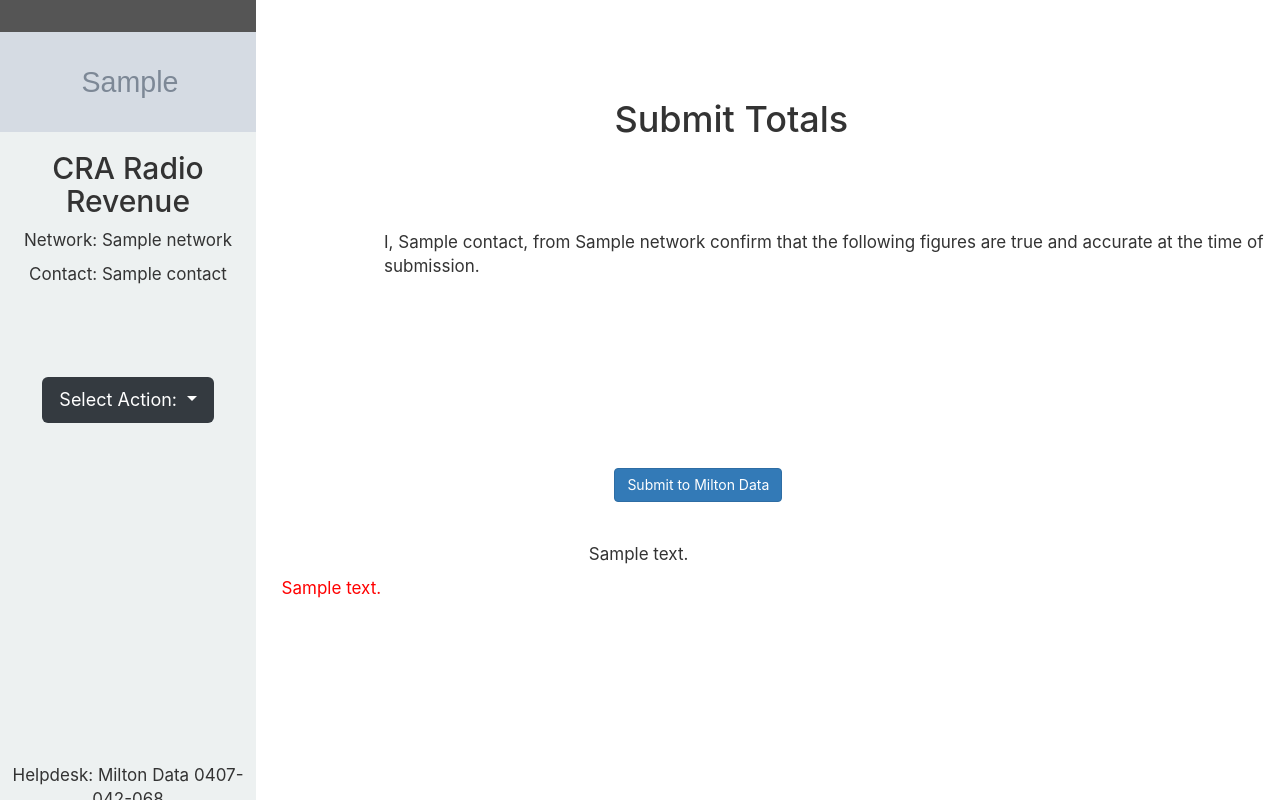
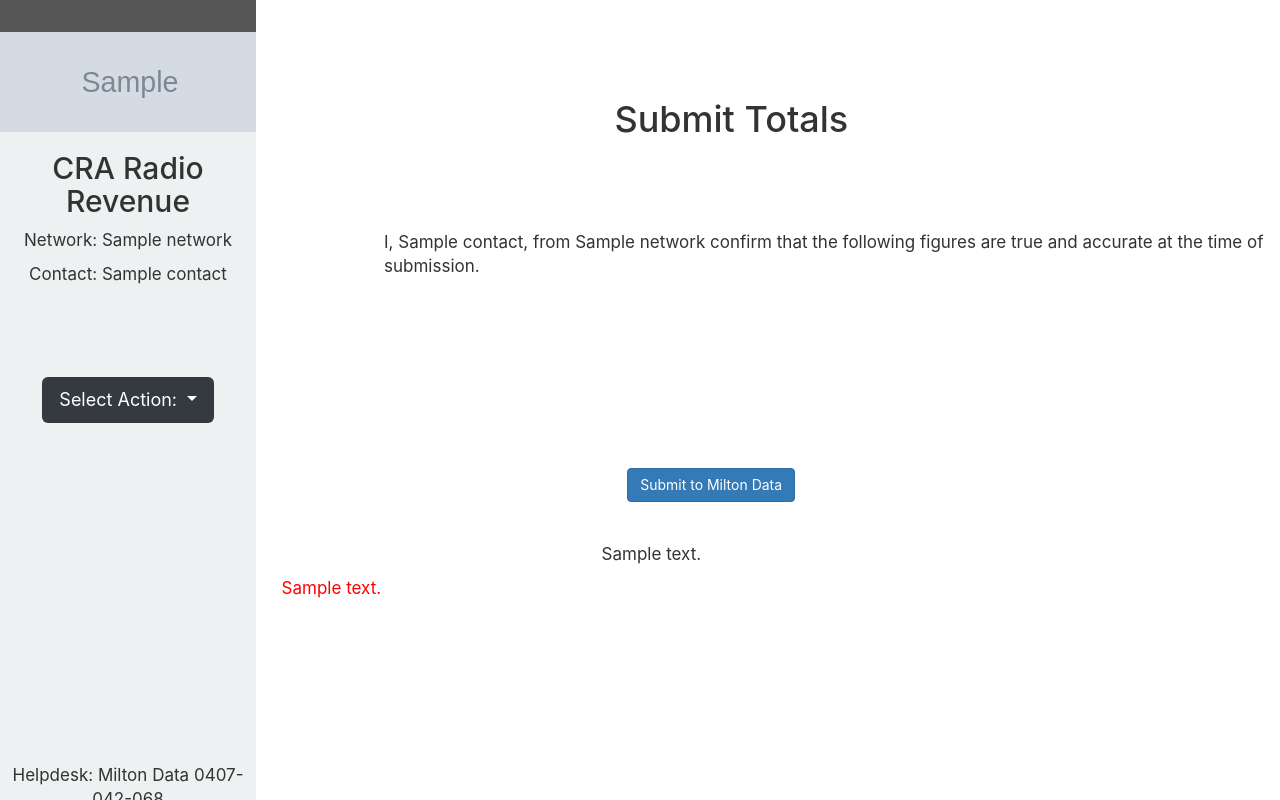
Before and after one commit to anubhavjetley2424/AWS_Deploy, a Flask app: template templates/submit.html in a window 1280 px wide. Run offline with Flask 2, Linux system fonts and the light colour scheme; the template is opened without the code that fills it: most values are stand-ins (such as "Sample title", 1, 10 or a date in 2020); grey boxes marked "Sample" are stand-in pictures; some libraries are stand-ins or nearby versions.

Commit message:
Update submit.html

```diff
--- a/templates/submit.html
+++ b/templates/submit.html
@@ -211,11 +211,11 @@ tr {
 
           <br></br>
           <br></br>
-          <form style="align-items: center; margin-left: 48%;"  method="POST">
+          <form style="align-items: center; margin-left: 49%;"  method="POST">
             <button type="submit" class="btn btn-primary">Submit to Milton Data</button>
           </form>
           <br></br>
-         <p style="margin-left: 46%;"> {{ message_2 }}</p>
+         <p style="margin-left: 47%;"> {{ message_2 }}</p>
          <p style="margin-left: 22%; color: red;"> {{ message_3 }}</p>
 
 
```
